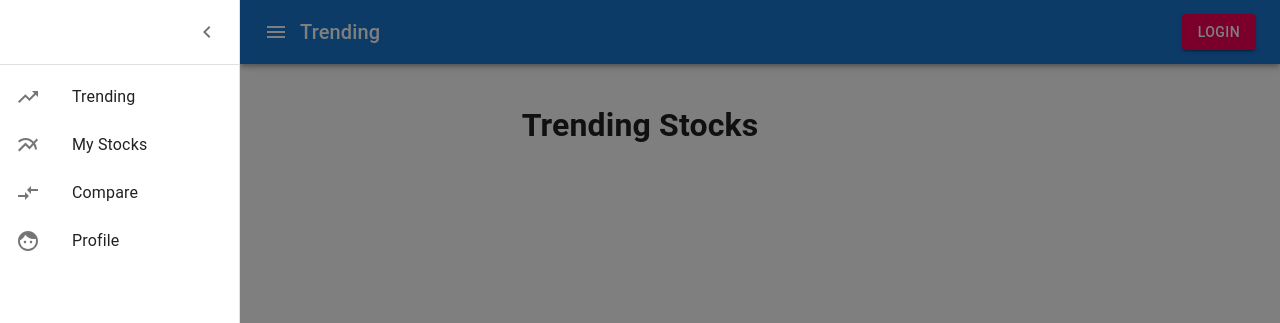
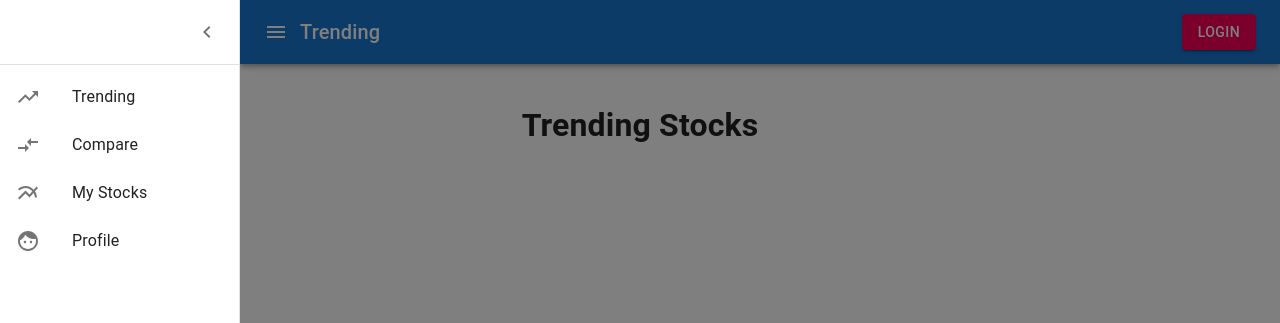
Before and after one commit to MatanNoach/StocksApp, a React (Create React App) app: page /trending in a window 1280 px wide. Both pictures are taken after a click on the button 36 px from the left and 32 px from the top of the page. Shown: the top 323 px of the page. Built offline with nearby package versions, Linux system fonts and the light colour scheme.

Commit message:
mapping SideBarMenu

```diff
--- a/src/components/SidebarMenu.js
+++ b/src/components/SidebarMenu.js
@@ -4,47 +4,39 @@ import { Link as RouterLink } from "react-router-dom";
 import { ListItem, List } from "@material-ui/core";
 import { ListItemIcon } from "@material-ui/core";
 import { ListItemText } from "@material-ui/core";
-
+import { Box } from "@mui/system";
 import { TrendingUp } from "@material-ui/icons";
 import FaceIcon from "@material-ui/icons/Face";
-import CompareArrowsIcon from '@material-ui/icons/CompareArrows';
-import MultilineChartIcon from '@mui/icons-material/MultilineChart';
+import CompareArrowsIcon from "@material-ui/icons/CompareArrows";
+import MultilineChartIcon from "@mui/icons-material/MultilineChart";
+import wrappedPages from "../Pages";
+const mapNamesToIcons = new Map();
+mapNamesToIcons.set("Trending", { icon: <TrendingUp />, order: 1 });
+mapNamesToIcons.set("Compare", { icon: <CompareArrowsIcon />, order: 2 });
+mapNamesToIcons.set("My Stocks", { icon: <MultilineChartIcon />, order: 3 });
+mapNamesToIcons.set("Profile", { icon: <FaceIcon />, order: 4 });
 function ListItemLink(props) {
   return <ListItem button component={RouterLink} {...props} />;
 }
 class SidebarMenu extends Component {
   render() {
     return (
-      <List>
-        <ListItemLink to="/trending">
-          <ListItemIcon>
-            <TrendingUp />
-          </ListItemIcon>
-          <ListItemText primary="Trending" />
-        </ListItemLink>
-
-        <ListItemLink to="/myStocks">
-          <ListItemIcon>
-            <MultilineChartIcon/>
-          </ListItemIcon>
-          <ListItemText primary="My Stocks" />
-        </ListItemLink>
-
-
-        <ListItemLink to="/compare">
-          <ListItemIcon>
-            <CompareArrowsIcon />
-          </ListItemIcon>
-          <ListItemText primary="Compare" />
-        </ListItemLink>
-
-        <ListItemLink to="/profile">
-          <ListItemIcon>
-            <FaceIcon />
-          </ListItemIcon>
-          <ListItemText primary="Profile" />
-        </ListItemLink>
-      </List>
+      <Box component={List} display="flex" sx={{flexDirection:"column"}}>
+        {wrappedPages.map((p, i) => {
+          if (mapNamesToIcons.has(p.name)) {
+            return (
+              <Box key={i} sx={{ order: mapNamesToIcons.get(p.name).order }}>
+                <ListItemLink to={p.path}>
+                  <ListItemIcon>
+                    {mapNamesToIcons.get(p.name).icon}
+                  </ListItemIcon>
+                  <ListItemText primary={p.name} />
+                </ListItemLink>
+              </Box>
+            );
+          }
+        })}
+      </Box>
     );
   }
 }
```
